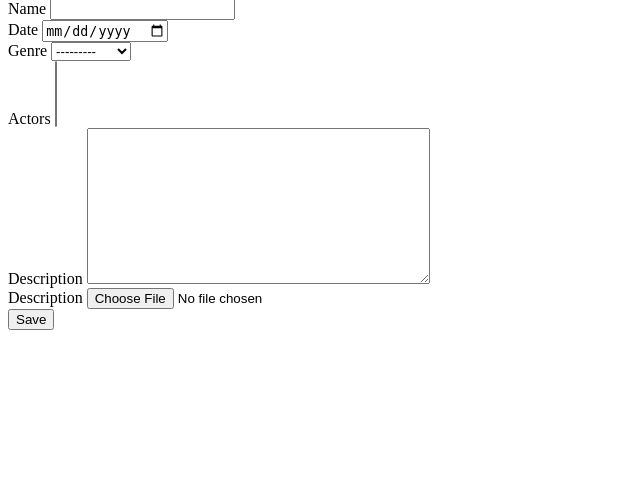
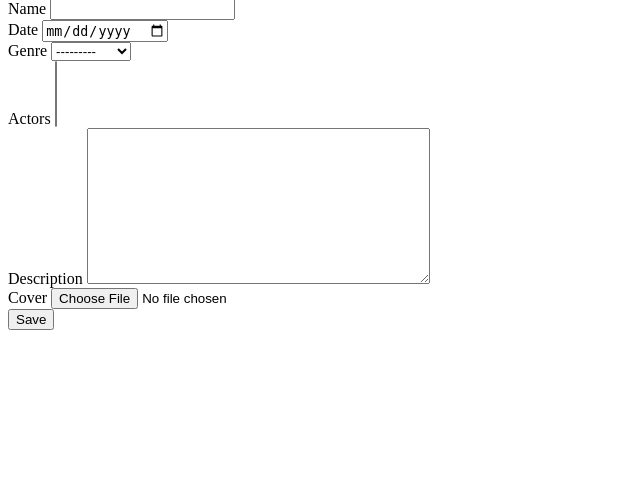
Before and after one commit to awp2017/MovieBox, a Django app: page /movie/add/ in a window 1280 px wide. Shown: the part 241-719 px from the top of the page, without its empty margins (0-640 px from the left). Run offline with Django 3.2, Linux system fonts and the light colour scheme; data that the repository does not hold is empty.

Commit message:
modified a wrong label

```diff
--- a/MovieBoxProject/MovieBox/templates/add_movie.html
+++ b/MovieBoxProject/MovieBox/templates/add_movie.html
@@ -52,7 +52,7 @@
         <textarea id="id_description" name="description" maxlength="5000" rows="10" cols="40" required>{{ form.instance.description }}</textarea>
     </div>
     <div>
-        <label for="id_cover">Description</label>
+        <label for="id_cover">Cover</label>
         <input id="id_cover" type="file" name="cover" required/>
     </div>
     <button type="submit" class="btn btn-primary">Save</button>
```
Also changed, not shown: MovieBoxProject/MovieBox/media/download_F4u9SRD.jpeg (added).
